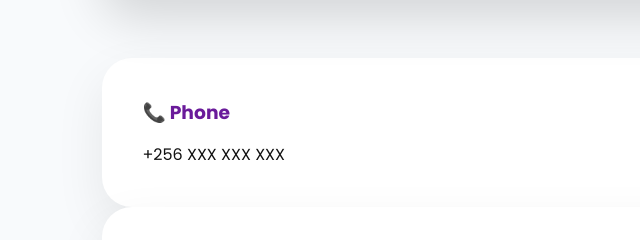
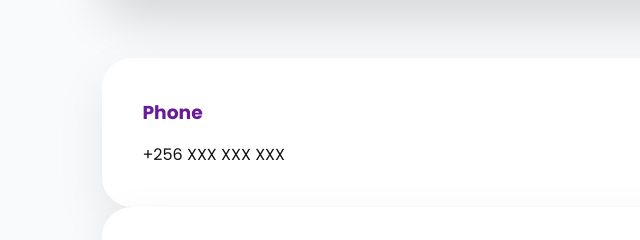
Before and after one commit to KEITH9340/gospelwondersmission, a plain HTML site: page contact.html in a window 1280 px wide. Shown: the part 1209-1449 px from the top of the page, 0-640 px from the left. Drawn offline with Linux system fonts and the light colour scheme.

Commit message:
Update contact.html

```diff
--- a/contact.html
+++ b/contact.html
@@ -144,7 +144,7 @@ allowfullscreen>
 <div class="card">
 
 <h3>
-📞 Phone
+Phone
 </h3>
 
 <p>
```
